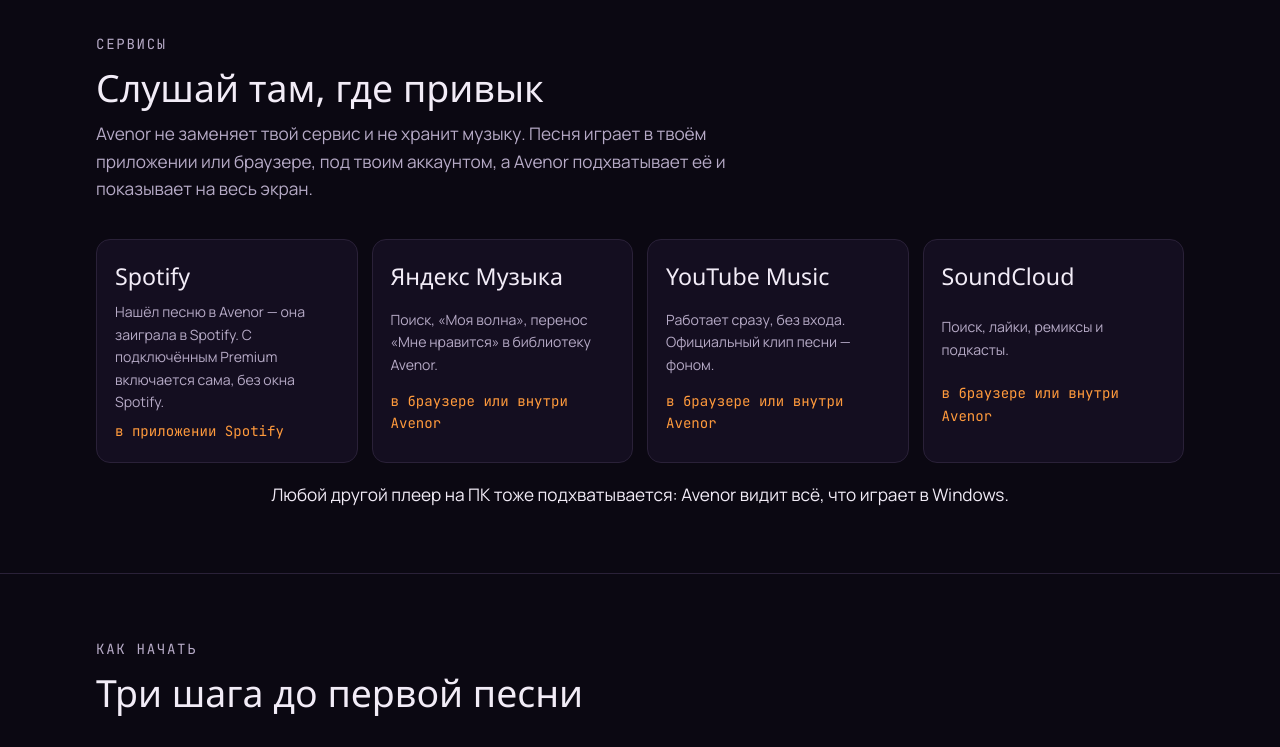
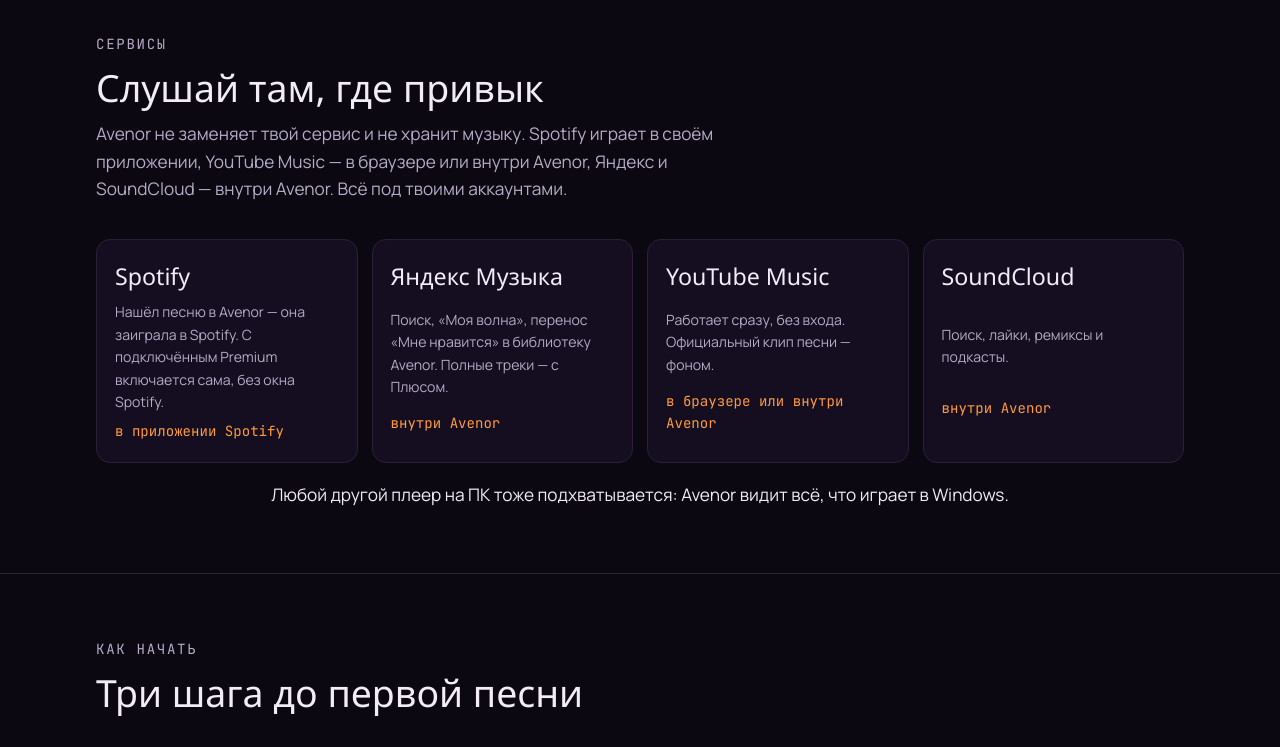
Before and after one commit to damireng/avenor, a plain HTML site: page index.html in a window 1280 px wide. Shown: the part 2080-2827 px from the top of the page. Drawn offline with Linux system fonts and the light colour scheme; a web font is replaced by a local one.

Commit message:
Site: how each service plays in 1.1.1
Co-Authored-By: Claude Opus 5.5 <noreply@anthropic.com>

```diff
--- a/index.html
+++ b/index.html
@@ -244,13 +244,13 @@ footer a { color: inherit; text-decoration: underline; text-underline-offset: 3p
       <div class="sec-head">
         <p class="eyebrow">Сервисы</p>
         <h2>Слушай там, где привык</h2>
-        <p>Avenor не заменяет твой сервис и не хранит музыку. Песня играет в твоём приложении или браузере, под твоим аккаунтом, а Avenor подхватывает её и показывает на весь экран.</p>
+        <p>Avenor не заменяет твой сервис и не хранит музыку. Spotify играет в своём приложении, YouTube Music — в браузере или внутри Avenor, Яндекс и SoundCloud — внутри Avenor. Всё под твоими аккаунтами.</p>
       </div>
       <div class="services">
         <div class="svc"><b>Spotify</b><span>Нашёл песню в Avenor — она заиграла в Spotify. С подключённым Premium включается сама, без окна Spotify.</span><span class="how">в приложении Spotify</span></div>
-        <div class="svc"><b>Яндекс Музыка</b><span>Поиск, «Моя волна», перенос «Мне нравится» в библиотеку Avenor.</span><span class="how">в браузере или внутри Avenor</span></div>
+        <div class="svc"><b>Яндекс Музыка</b><span>Поиск, «Моя волна», перенос «Мне нравится» в библиотеку Avenor. Полные треки — с Плюсом.</span><span class="how">внутри Avenor</span></div>
         <div class="svc"><b>YouTube Music</b><span>Работает сразу, без входа. Официальный клип песни — фоном.</span><span class="how">в браузере или внутри Avenor</span></div>
-        <div class="svc"><b>SoundCloud</b><span>Поиск, лайки, ремиксы и подкасты.</span><span class="how">в браузере или внутри Avenor</span></div>
+        <div class="svc"><b>SoundCloud</b><span>Поиск, лайки, ремиксы и подкасты.</span><span class="how">внутри Avenor</span></div>
       </div>
       <p class="fine center">Любой другой плеер на ПК тоже подхватывается: Avenor видит всё, что играет в Windows.</p>
     </div>
@@ -298,7 +298,7 @@ footer a { color: inherit; text-decoration: underline; text-underline-offset: 3p
         <div><dt>Система</dt><dd>Windows 10 / 11, 64-бит</dd></div>
         <div><dt>Размер</dt><dd>84 МБ</dd></div>
         <div><dt>Интернет</dt><dd>Для музыки, клипов и проверки ключа</dd></div>
-        <div><dt>Версия</dt><dd>1.1.0</dd></div>
+        <div><dt>Версия</dt><dd>1.1.1</dd></div>
       </dl>
     </div>
   </section>
```
